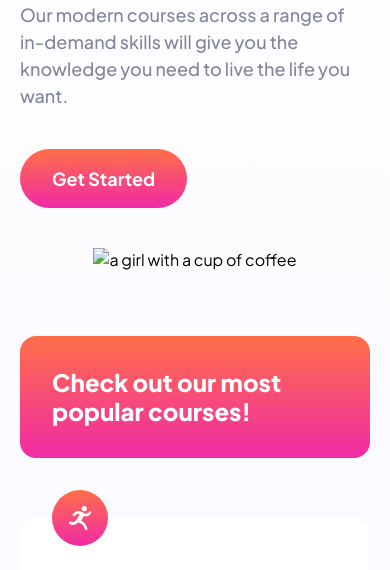
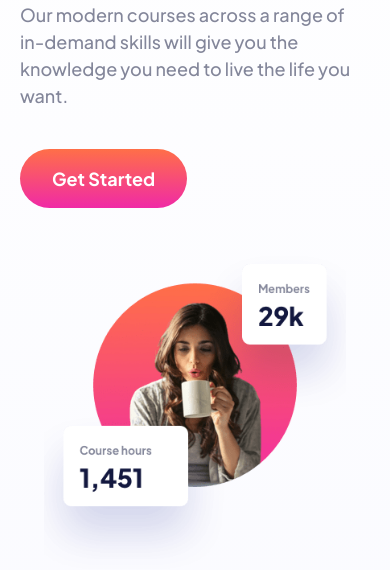
Before and after one commit to MaxCoder-mc/Skilled-e-learning-landing-page, a plain HTML site: page index.html in a window 390 px wide. Shown: the part 274-844 px from the top of the page. Drawn offline with Linux system fonts and the light colour scheme.

Commit message:
Update index.html

```diff
--- a/index.html
+++ b/index.html
@@ -59,7 +59,7 @@
             />
             <img
               srcset="./assets/image-hero-mobile@2x.png 2x"
-              src="./assets/image-hero-mobile.png x1"
+              src="./assets/image-hero-mobile.png"
               alt="a girl with a cup of coffee"
             />
           </picture>
```
